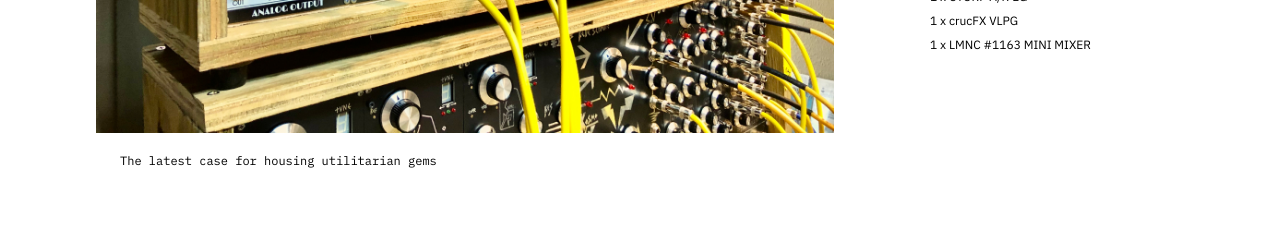
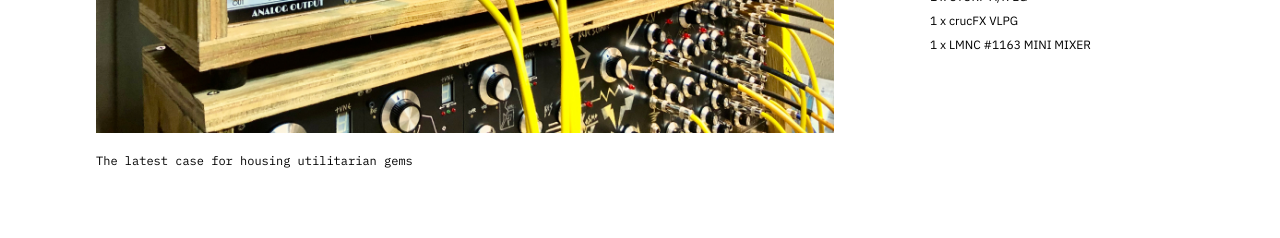
Before and after one commit to MichaelArestad/portfolio, a Next.js app: page /projects/kosmo in a window 1280 px wide. Shown: the part 3480-3718 px from the top of the page. Built offline with nearby package versions, Linux system fonts and the light colour scheme.

Commit message:
Fixed card class name passthrough

```diff
--- a/components/card/card.js
+++ b/components/card/card.js
@@ -23,7 +23,13 @@ export default function Card({
 		}
 	};
 
-	const classes = cn(styles.card, hasCircles(), isCompact());
+	const classes = cn(
+		styles.card,
+		hasCircles(),
+		isCompact(),
+		className,
+		addedClass,
+	);
 
 	const renderCard = () => {
 		if (href) {
```
